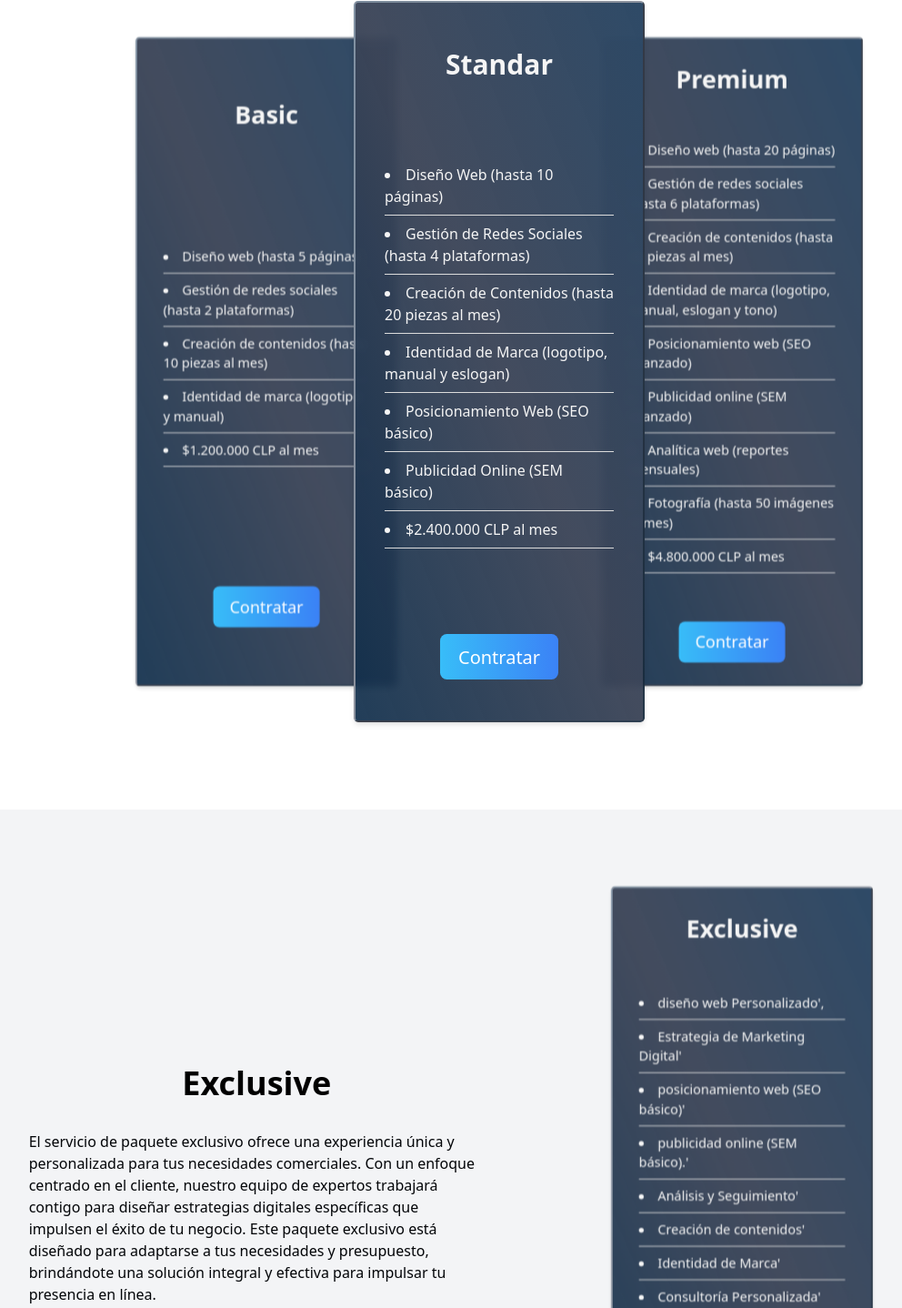
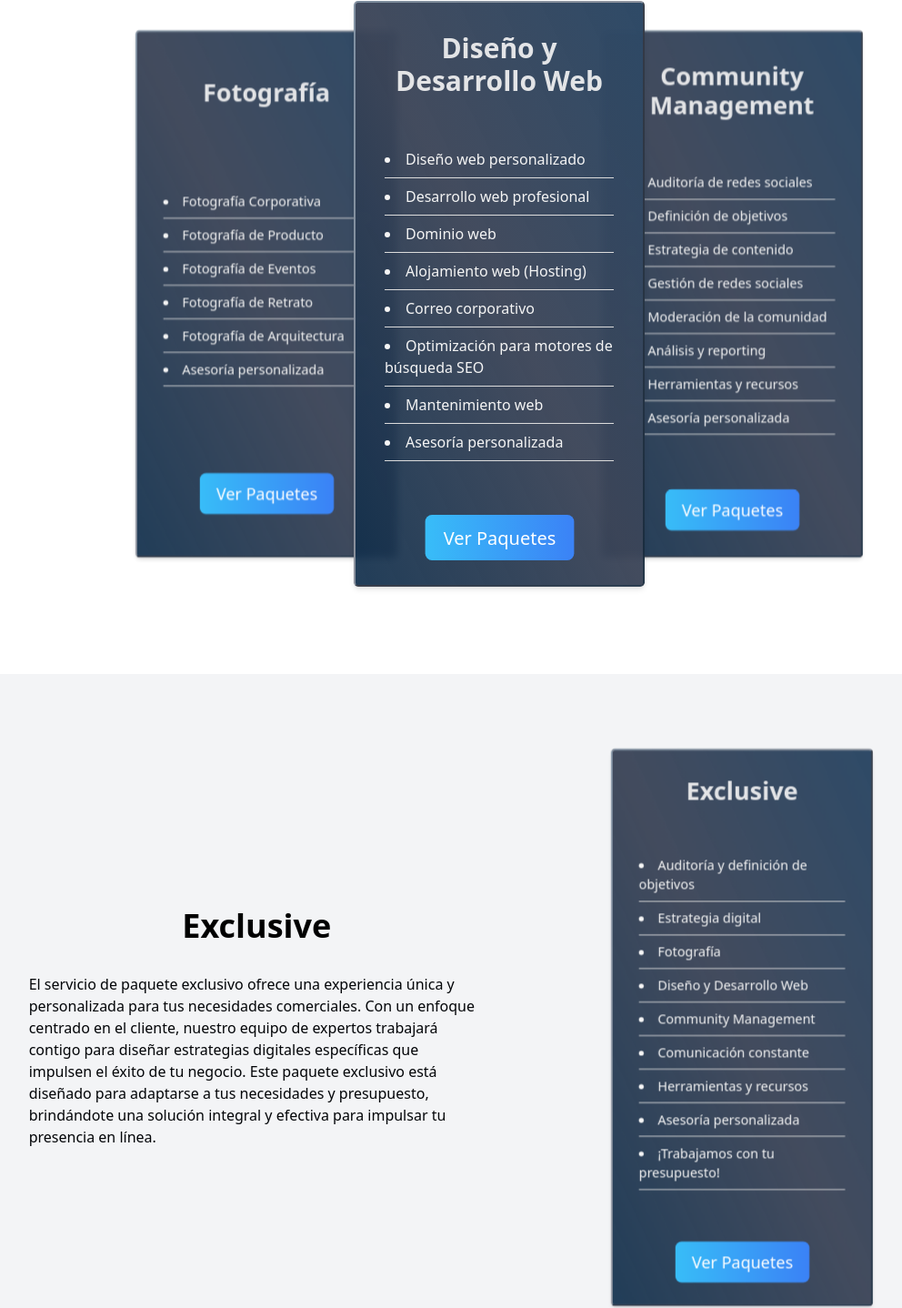
Before and after one commit to mickyrendon/RenPi_web, an Astro site: page / in a window 1280 px wide. Shown: the part 833-2271 px from the top of the page at 91% size, without its empty margins (91-1083 px from the left). Built offline with nearby package versions, Linux system fonts and the light colour scheme; Astro itself is replaced by a stand-in of ours.

Commit message:
[feature] cards content

```diff
--- a/src/components/PacksCards/Basic.astro
+++ b/src/components/PacksCards/Basic.astro
@@ -1,7 +1,8 @@
-<ul class="list-disc list-inside mb-8">
-    <li>Diseño web (hasta 5 páginas)</li>
-    <li>Gestión de redes sociales (hasta 2 plataformas)</li>
-    <li>Creación de contenidos (hasta 10 piezas al mes)</li>
-    <li>Identidad de marca (logotipo y manual)</li>
-    <li>$1.200.000 CLP al mes</li>
+<ul class="list-disc list-inside mb-8 w-full">
+    <li>Fotografía Corporativa</li>
+    <li>Fotografía de Producto</li>
+    <li>Fotografía de Eventos</li>
+    <li>Fotografía de Retrato</li>
+    <li>Fotografía de Arquitectura</li>
+    <li>Asesoría personalizada</li>
 </ul>
--- a/src/components/PacksCards/Card.astro
+++ b/src/components/PacksCards/Card.astro
@@ -8,17 +8,18 @@ const {title} = Astro.props
 ---
 
 <div class="plan-card">
-    <h3 class="text-xl md:text-3xl font-extrabold mb-4 text-center">{title}</h3>
+    <h3 class="text-2xl md:text-3xl font-bold mb-4 text-center opacity-90">{title}</h3>
     <slot name="list"/>
-
     <Button
-    value="Contratar"
+    value="Ver Paquetes"
     url="https://api.whatsapp.com/send?phone=56930575930"
     />
 </div>
 <style>
     .plan-card{
         padding: 2rem;
+        width: 320px;
+        /* height: 648px; */
         display: grid;
         place-items: center;
         gap:2rem;
--- a/src/components/PacksCards/Exclusive.astro
+++ b/src/components/PacksCards/Exclusive.astro
@@ -1,11 +1,11 @@
 <ul class="list-disc list-inside gap-y-8 mb-8 py-1">
-    <li>diseño web Personalizado',</li>
-    <li>Estrategia de Marketing Digital'</li>
-    <li>posicionamiento web (SEO básico)'</li>
-    <li>publicidad online (SEM básico).'</li>
-    <li>Análisis y Seguimiento'</li>
-    <li>Creación de contenidos'</li>
-    <li>Identidad de Marca'</li>
-    <li>Consultoría Personalizada'</li>
+    <li>Auditoría y definición de objetivos</li>
+    <li>Estrategia digital</li>
+    <li>Fotografía</li>
+    <li>Diseño y Desarrollo Web</li>
+    <li>Community Management</li>
+    <li>Comunicación constante</li>
+    <li>Herramientas y recursos</li>
+    <li>Asesoría personalizada</li>
     <li>¡Trabajamos con tu presupuesto!</li>
 </ul>
--- a/src/components/PacksCards/Premium.astro
+++ b/src/components/PacksCards/Premium.astro
@@ -1,11 +1,10 @@
-<ul class="list-disc list-inside mb-8">
-    <li>Diseño web (hasta 20 páginas)</li>
-    <li>Gestión de redes sociales (hasta 6 plataformas)</li>
-    <li>Creación de contenidos (hasta 40 piezas al mes)</li>
-    <li>Identidad de marca (logotipo, manual, eslogan y tono)</li>
-    <li>Posicionamiento web (SEO avanzado)</li>
-    <li>Publicidad online (SEM avanzado)</li>
-    <li>Analítica web (reportes mensuales)</li>
-    <li>Fotografía (hasta 50 imágenes al mes)</li>
-    <li>$4.800.000 CLP al mes</li>
+<ul class="list-disc list-inside mb-8 w-full">
+    <li>Auditoría de redes sociales</li>
+    <li>Definición de objetivos</li>
+    <li>Estrategia de contenido</li>
+    <li>Gestión de redes sociales</li>
+    <li>Moderación de la comunidad</li>
+    <li>Análisis y reporting</li>
+    <li>Herramientas y recursos</li>
+    <li>Asesoría personalizada</li>
 </ul>
--- a/src/components/PacksCards/Standar.astro
+++ b/src/components/PacksCards/Standar.astro
@@ -1,9 +1,10 @@
-<ul class="list-disc list-inside mb-8">
-    <li>Diseño Web (hasta 10 páginas)</li>
-    <li>Gestión de Redes Sociales (hasta 4 plataformas)</li>
-    <li>Creación de Contenidos (hasta 20 piezas al mes)</li>
-    <li>Identidad de Marca (logotipo, manual y eslogan)</li>
-    <li>Posicionamiento Web (SEO básico)</li>
-    <li>Publicidad Online (SEM básico)</li>
-    <li>$2.400.000 CLP al mes</li>
+<ul class="list-disc list-inside mb-8 w-full">
+    <li>Diseño web personalizado</li>
+    <li>Desarrollo web profesional</li>
+    <li>Dominio web</li>
+    <li>Alojamiento web (Hosting)</li>
+    <li>Correo corporativo</li>
+    <li>Optimización para motores de búsqueda SEO</li>
+    <li>Mantenimiento web</li>
+    <li>Asesoría personalizada</li>
 </ul>
--- a/src/components/PacksCards/content.js
+++ b/src/components/PacksCards/content.js
@@ -1,17 +1,17 @@
 export const content = [
     {
         basic:{
-            title: 'Basic'
+            title: 'Fotografía'
         }
     },
     {
         standar: {
-            title: 'Standar'
+            title: 'Diseño y Desarrollo Web'
         }
     },
     {
         premium:{
-            title: 'Premium',
+            title: 'Community Management',
         }
     },
     {
--- a/src/pages/index.astro
+++ b/src/pages/index.astro
@@ -29,6 +29,7 @@ import {content} from '../components/PacksCards/content'
 		<Video/>
 	</header>
 	<main>
+		<!-- FIXME, padding card fotografia -->
 		<Chat/>
 		<Us id="nosotros"/>
 		<section id="planes" class="bg-white text-black pt-12 grid gap-24 place-items-center">
```
